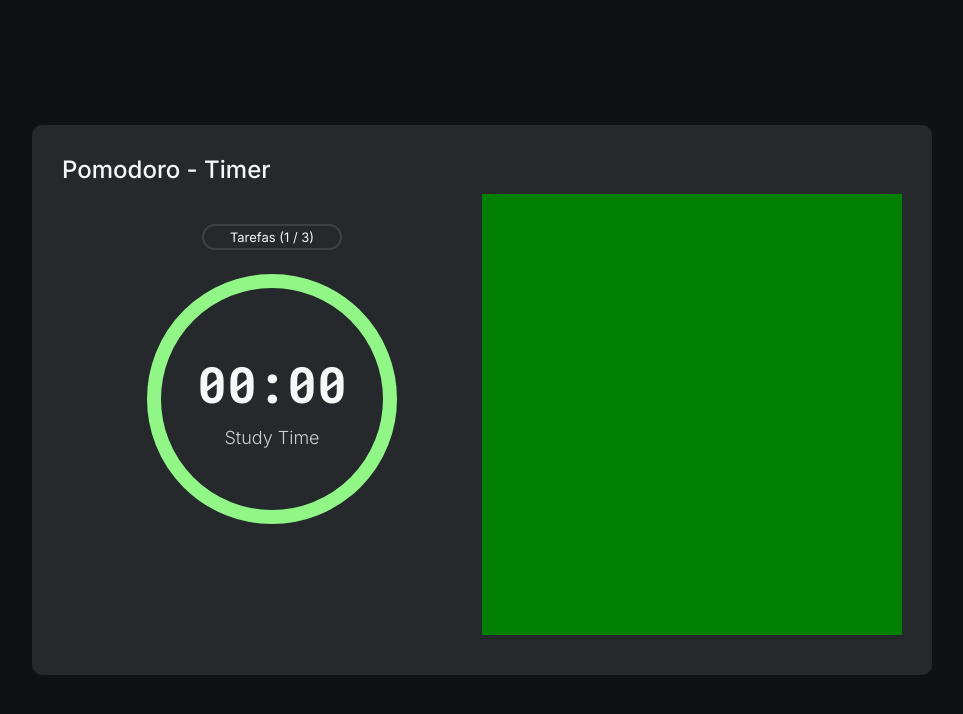
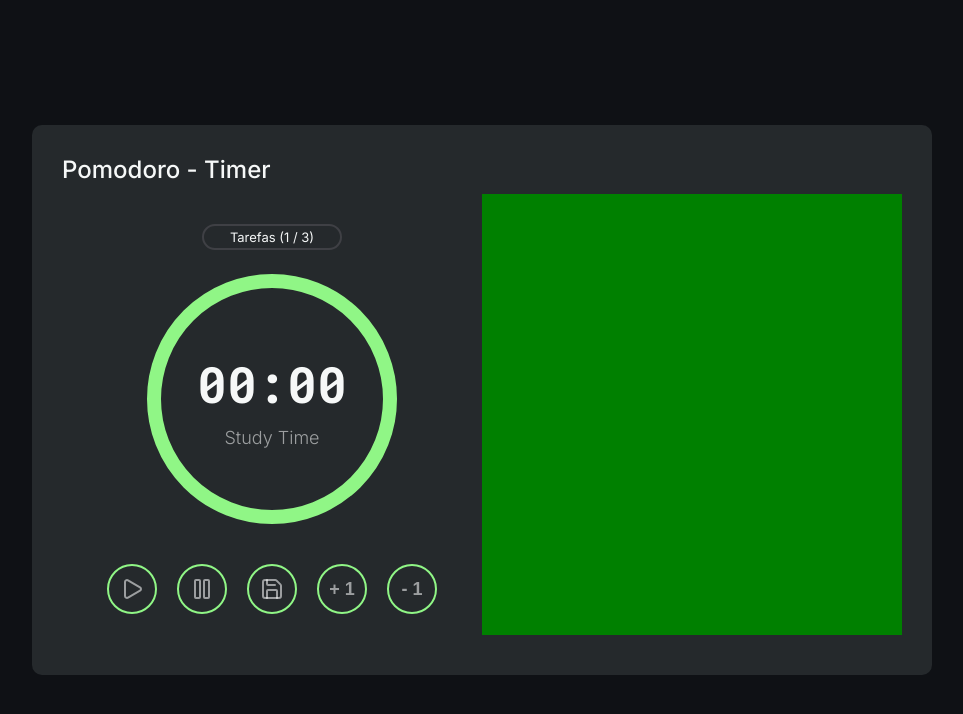
Before and after one commit to Yuri-Romeu/Pomodoro-Vue, a Vue app: page / in a window 1280 px wide. Shown: the top 714 px of the page, without its empty margins (158-1121 px from the left). Built offline with nearby package versions, Linux system fonts and the light colour scheme.

Commit message:
componente timerControls

```diff
--- a/src/App.vue
+++ b/src/App.vue
@@ -2,6 +2,7 @@
 import { ref } from 'vue';
 import TasksAmount from './components/tasksAmount.vue';
 import Timer from './components/timer.vue';
+import TimerControls from './components/timerControls.vue';
 
 let tarefas = ref([
      {
@@ -31,6 +32,8 @@ let tarefas = ref([
                     <TasksAmount :amount="tarefas" />
 
                     <Timer />
+
+                    <TimerControls />
                </section>
                <section class="tasks"></section>
           </div>
--- a/src/assets/theme/theme.css
+++ b/src/assets/theme/theme.css
@@ -3,6 +3,7 @@
      --color-primary: #f6f8f8;
      --color-secondary: #90f686;
      --color-tertiary: #54c24a;
+     --color-quaternary: #f6f8f891;
 
      /* fundo */
      --color-bg: #0f1115;
--- a/src/components/timer.vue
+++ b/src/components/timer.vue
@@ -40,7 +40,7 @@ const timer = computed(() => {
 .containerTimer p {
      font-size: 18px;
      font-weight: 300;
-     opacity: 0.8;
+     color: var(--color-quaternary);
      margin-top: 10px;
 }
 </style>
--- /dev/null
+++ b/src/components/timerControls.vue
@@ -0,0 +1,53 @@
+<script setup lang="ts">
+import { Play, Pause, Save } from 'lucide-vue-next';
+</script>
+
+<template>
+     <div class="timerControlsContainer">
+          <button class="timerControlsButton">
+               <Play color="var(--color-quaternary)" />
+          </button>
+
+          <button class="timerControlsButton">
+               <Pause color="var(--color-quaternary)" />
+          </button>
+
+          <button class="timerControlsButton">
+               <Save color="var(--color-quaternary)" />
+          </button>
+
+          <button class="timerControlsButton">
+               <span>+ 1</span>
+          </button>
+
+          <button class="timerControlsButton">
+               <span>- 1</span>
+          </button>
+     </div>
+</template>
+
+<style scoped>
+.timerControlsContainer {
+     display: flex;
+     gap: 20px;
+     margin-top: 26px;
+}
+
+.timerControlsButton {
+     width: 50px;
+     height: 50px;
+     background-color: transparent;
+     border-radius: 50%;
+     border: 2px solid var(--color-secondary);
+     display: flex;
+     justify-content: center;
+     align-items: center;
+     cursor: pointer;
+}
+
+.timerControlsButton span {
+     font-size: 18px;
+     color: var(--color-quaternary);
+     font-weight: 700;
+}
+</style>
```
